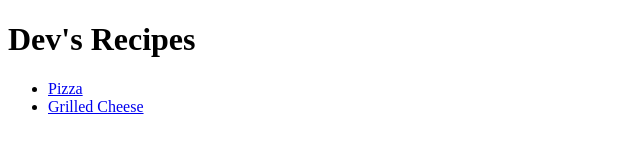
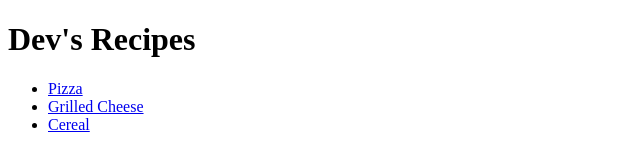
Before and after one commit to devmpatel2005/odin-recipes, a plain HTML site: page index.html in a window 1280 px wide. Shown: the full height of the page, 0-640 px from the left. Drawn offline with Linux system fonts and the light colour scheme.

Commit message:
3-recipes-added

```diff
--- a/index.html
+++ b/index.html
@@ -11,6 +11,7 @@
         <ul>
             <li><a href="recipes/pizza.html">Pizza</a></li>
             <li><a href="recipes/grilled-cheese.html">Grilled Cheese</a></li>
+            <li><a href="recipes/cereal.html">Cereal</a></li>
         </ul>
 
     </body>
```
Also changed, not shown: recipes/pizza.html (+1 -1 lines), images/cereal.jpeg (added).
